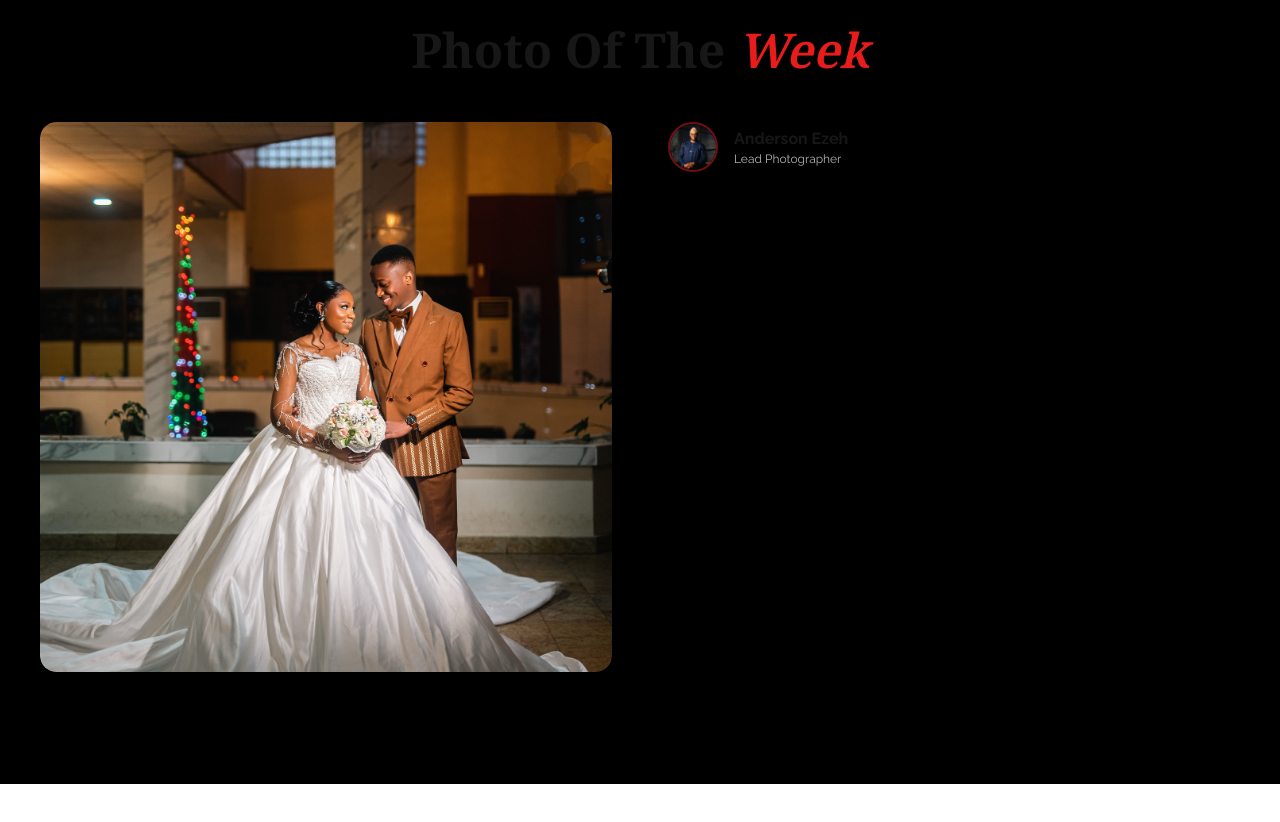
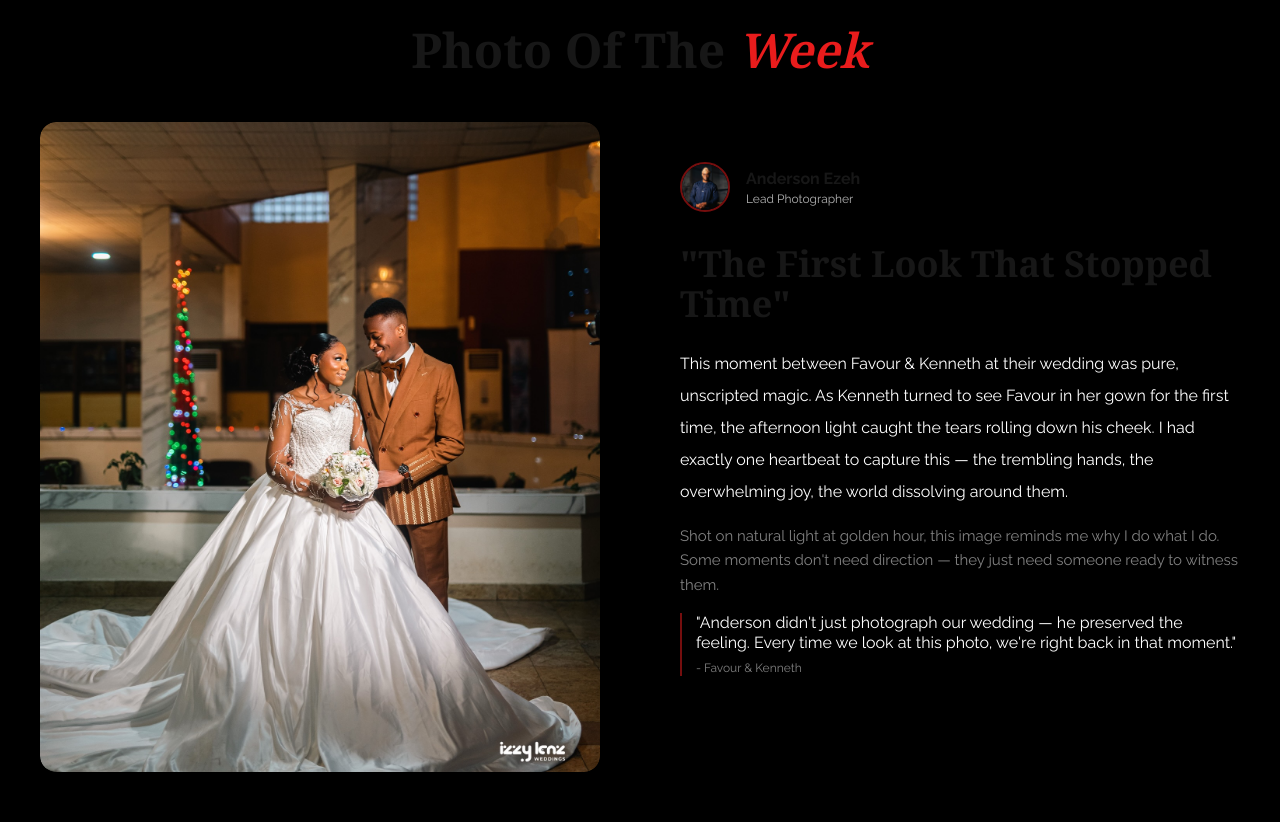
Before and after one commit to Afolabi-bit/izzy-lenz, a Next.js app: page / in a window 1280 px wide. Shown: the part 1960-2782 px from the top of the page. Before the commit the page ends 2744 px from the top, so only its background shows below. Built offline with nearby package versions, Linux system fonts and the light colour scheme.

Commit message:
feat: add SpotlightSection component to landing page

```diff
--- a/app/components/landingPageSections/SpotlightSection.tsx
+++ b/app/components/landingPageSections/SpotlightSection.tsx
@@ -10,7 +10,7 @@ export default function SpotlightSection() {
         Photo of the{" "}
         <span className="text-bg-red italic font-semibold ">Week</span>
       </h2>
-      <div className="flex gap-14  justify-center h-[550px] mt-12">
+      <div className="flex gap-20  justify-center h-[650px] mt-12">
         <div className="relative w-1/2 h-full rounded-2xl group overflow-hidden">
           <Image
             src="/spotlight.jpg"
@@ -21,8 +21,8 @@ export default function SpotlightSection() {
             sizes="(max-width: 768px) 100%, (max-width: 1200px) 50%,"
           />
         </div>
-        <div className="w-1/2">
-          <div className="flex items-center gap-4">
+        <div className="w-1/2 py-10">
+          <div className="flex items-center gap-4 mb-8">
             <div className="size-[50px] rounded-full border-2 border-bg-red/50">
               <Image
                 src="/izzy.png"
@@ -34,8 +34,41 @@ export default function SpotlightSection() {
               />
             </div>
             <div>
+              {" "}
               <p className="text-[16px] font-bold">Anderson Ezeh</p>
               <p className="text-xs text-white/70">Lead Photographer</p>
+            </div>
+          </div>
+
+          <div className="flex flex-col">
+            <div>
+              <h2 className="font-heading text-4xl font-bold mb-6">
+                "The First Look That Stopped Time"
+              </h2>
+              <p className="text-base text-white mb-4 leading-loose">
+                This moment between Favour & Kenneth at their wedding was pure,
+                unscripted magic. As Kenneth turned to see Favour in her gown
+                for the first time, the afternoon light caught the tears rolling
+                down his cheek. I had exactly one heartbeat to capture this —
+                the trembling hands, the overwhelming joy, the world dissolving
+                around them.
+              </p>
+              <p className="text-[15px] text-white/50 leading-relaxed">
+                Shot on natural light at golden hour, this image reminds me why
+                I do what I do. Some moments don't need direction — they just
+                need someone ready to witness them.
+              </p>
+            </div>
+            <div className="relative pl-4 mt-4">
+              <span className="absolute top-0 left-0 w-[2px] h-full bg-bg-red/50"></span>
+              <p className="text-base text-white mb-2 leading-tight">
+                "Anderson didn't just photograph our wedding — he preserved the
+                feeling. Every time we look at this photo, we're right back in
+                that moment."
+              </p>
+              <p className="text-[12px] text-white/50 leading-tight">
+                - Favour & Kenneth
+              </p>
             </div>
           </div>
         </div>
```
